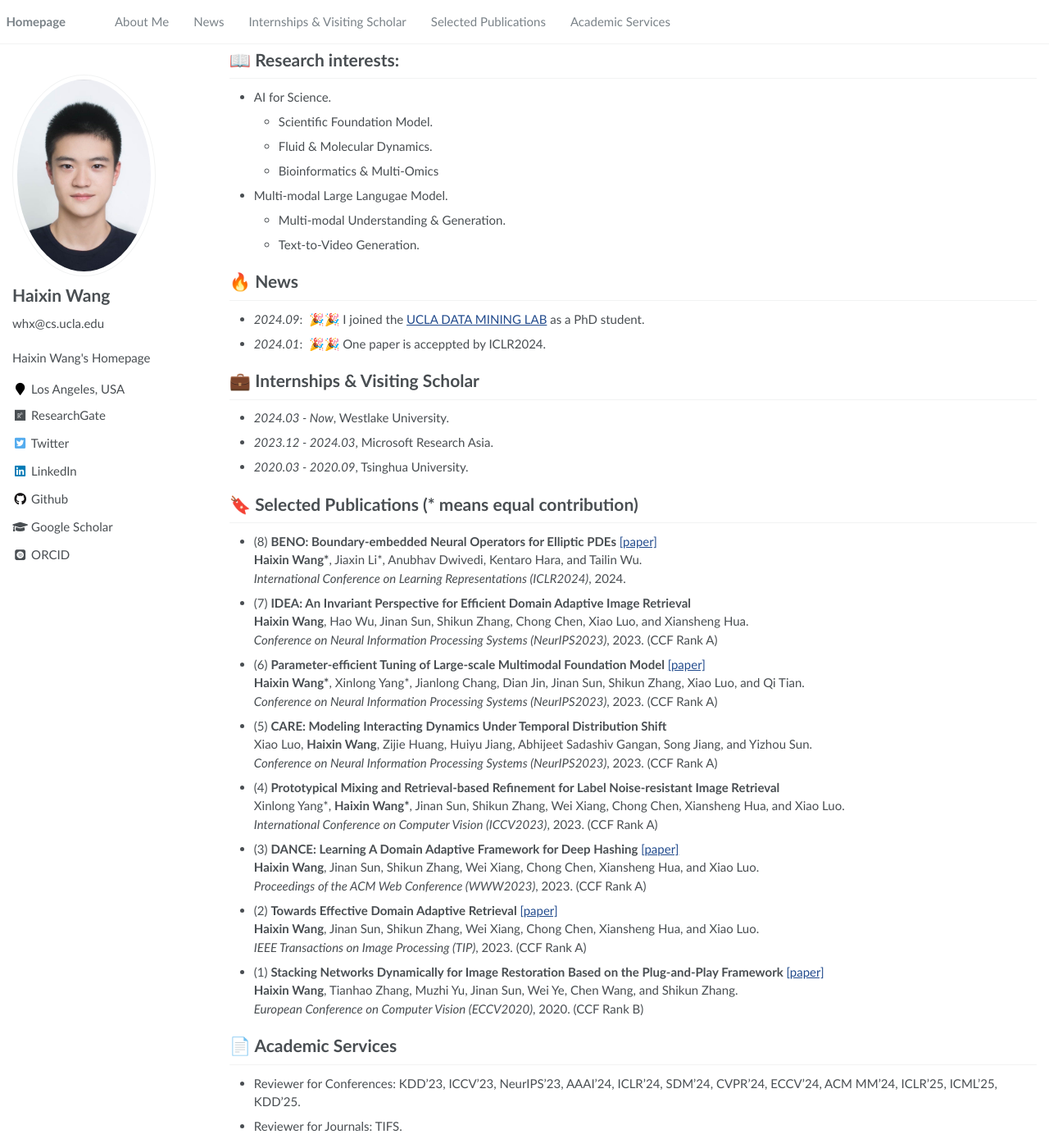
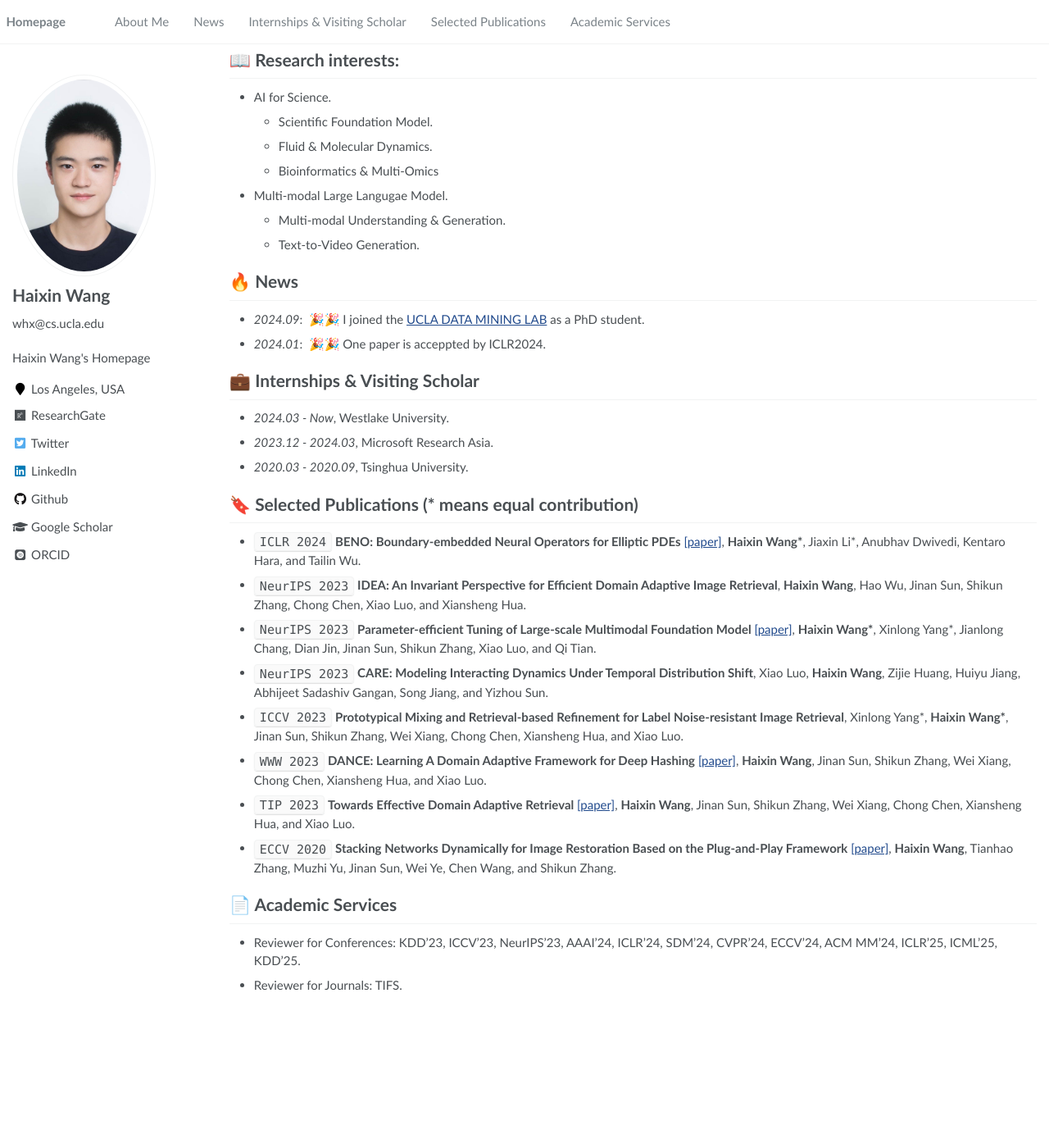
Before and after one commit to WillDreamer/WillDreamer.github.io, a Jekyll site: the page built from _pages/about.md, in a window 1280 px wide and 1400 px high, scrolled down 128 px. Shown: the whole window at 82% size. Built offline with Jekyll 4.4.1, drawn with Linux system fonts in a browser that asks for light colours; some web fonts are replaced; after the commit the page ends 1356 px from its top, so only the background shows below that; grey boxes are pictures that could not be loaded.

Commit message:
Update about.md

```diff
--- a/_pages/about.md
+++ b/_pages/about.md
@@ -39,37 +39,21 @@ Hello, I am Haixin Wang (汪海昕). I'm the first year CS PhD student at UCLA s
 - *2020.03 - 2020.09*, Tsinghua University.
 
 # 🔖 Selected Publications (* means equal contribution)
-- (8) **BENO: Boundary-embedded Neural Operators for Elliptic PDEs** [\[paper\]](https://openreview.net/forum?id=ZZTkLDRmkg&referrer=%5BAuthor%20Console%5D(%2Fgroup%3Fid%3DICLR.cc%2F2024%2FConference%2FAuthors%23your-submissions))
-  **Haixin Wang\***, Jiaxin Li\*, Anubhav Dwivedi, Kentaro Hara, and Tailin Wu.
-  *International Conference on Learning Representations (ICLR2024)*, 2024.
+- ``ICLR 2024`` **BENO: Boundary-embedded Neural Operators for Elliptic PDEs** [\[paper\]](https://openreview.net/forum?id=ZZTkLDRmkg&referrer=%5BAuthor%20Console%5D(%2Fgroup%3Fid%3DICLR.cc%2F2024%2FConference%2FAuthors%23your-submissions)), **Haixin Wang\***, Jiaxin Li\*, Anubhav Dwivedi, Kentaro Hara, and Tailin Wu.
 
-- (7) **IDEA: An Invariant Perspective for Efficient Domain Adaptive Image Retrieval**
-  **Haixin Wang**, Hao Wu, Jinan Sun, Shikun Zhang, Chong Chen, Xiao Luo, and Xiansheng Hua.
-  *Conference on Neural Information Processing Systems (NeurIPS2023)*, 2023. (CCF Rank A)
+- ``NeurIPS 2023`` **IDEA: An Invariant Perspective for Efficient Domain Adaptive Image Retrieval**, **Haixin Wang**, Hao Wu, Jinan Sun, Shikun Zhang, Chong Chen, Xiao Luo, and Xiansheng Hua.
 
-- (6) **Parameter-efficient Tuning of Large-scale Multimodal Foundation Model** [\[paper\]](https://arxiv.org/abs/2305.08381)
-  **Haixin Wang\***, Xinlong Yang\*, Jianlong Chang, Dian Jin, Jinan Sun, Shikun Zhang, Xiao Luo, and Qi Tian.
-  *Conference on Neural Information Processing Systems (NeurIPS2023)*, 2023. (CCF Rank A)
+- ``NeurIPS 2023`` **Parameter-efficient Tuning of Large-scale Multimodal Foundation Model** [\[paper\]](https://arxiv.org/abs/2305.08381), **Haixin Wang\***, Xinlong Yang\*, Jianlong Chang, Dian Jin, Jinan Sun, Shikun Zhang, Xiao Luo, and Qi Tian.
 
-- (5) **CARE: Modeling Interacting Dynamics Under Temporal Distribution Shift**
-  Xiao Luo, **Haixin Wang**, Zijie Huang, Huiyu Jiang, Abhijeet Sadashiv Gangan, Song Jiang, and Yizhou Sun.
-  *Conference on Neural Information Processing Systems (NeurIPS2023)*, 2023. (CCF Rank A)
+- ``NeurIPS 2023`` **CARE: Modeling Interacting Dynamics Under Temporal Distribution Shift**, Xiao Luo, **Haixin Wang**, Zijie Huang, Huiyu Jiang, Abhijeet Sadashiv Gangan, Song Jiang, and Yizhou Sun.
 
-- (4) **Prototypical Mixing and Retrieval-based Refinement for Label Noise-resistant Image Retrieval**
-  Xinlong Yang\*, **Haixin Wang\***, Jinan Sun, Shikun Zhang, Wei Xiang, Chong Chen, Xiansheng Hua, and Xiao Luo.
-  *International Conference on Computer Vision (ICCV2023)*, 2023. (CCF Rank A)
+- ``ICCV 2023`` **Prototypical Mixing and Retrieval-based Refinement for Label Noise-resistant Image Retrieval**, Xinlong Yang\*, **Haixin Wang\***, Jinan Sun, Shikun Zhang, Wei Xiang, Chong Chen, Xiansheng Hua, and Xiao Luo.
 
-- (3) **DANCE: Learning A Domain Adaptive Framework for Deep Hashing** [\[paper\]](https://dl.acm.org/doi/abs/10.1145/3543507.3583445)
-  **Haixin Wang**, Jinan Sun, Shikun Zhang, Wei Xiang, Chong Chen, Xiansheng Hua, and Xiao Luo.
-  *Proceedings of the ACM Web Conference (WWW2023)*, 2023. (CCF Rank A)
+- ``WWW 2023`` **DANCE: Learning A Domain Adaptive Framework for Deep Hashing** [\[paper\]](https://dl.acm.org/doi/abs/10.1145/3543507.3583445), **Haixin Wang**, Jinan Sun, Shikun Zhang, Wei Xiang, Chong Chen, Xiansheng Hua, and Xiao Luo.
 
-- (2) **Towards Effective Domain Adaptive Retrieval** [\[paper\]](https://ieeexplore.ieee.org/document/10042247)
-  **Haixin Wang**, Jinan Sun, Shikun Zhang, Wei Xiang, Chong Chen, Xiansheng Hua, and Xiao Luo.
-  *IEEE Transactions on Image Processing (TIP)*, 2023. (CCF Rank A)
+- ``TIP 2023`` **Towards Effective Domain Adaptive Retrieval** [\[paper\]](https://ieeexplore.ieee.org/document/10042247), **Haixin Wang**, Jinan Sun, Shikun Zhang, Wei Xiang, Chong Chen, Xiansheng Hua, and Xiao Luo.
 
-- (1) **Stacking Networks Dynamically for Image Restoration Based on the Plug-and-Play Framework** [\[paper\]](https://link.springer.com/chapter/10.1007/978-3-030-58601-0_27)
-  **Haixin Wang**, Tianhao Zhang, Muzhi Yu, Jinan Sun, Wei Ye, Chen Wang, and Shikun Zhang.
-  *European Conference on Computer Vision (ECCV2020)*, 2020. (CCF Rank B)
+- ``ECCV 2020`` **Stacking Networks Dynamically for Image Restoration Based on the Plug-and-Play Framework** [\[paper\]](https://link.springer.com/chapter/10.1007/978-3-030-58601-0_27), **Haixin Wang**, Tianhao Zhang, Muzhi Yu, Jinan Sun, Wei Ye, Chen Wang, and Shikun Zhang.
 
 
 
```
